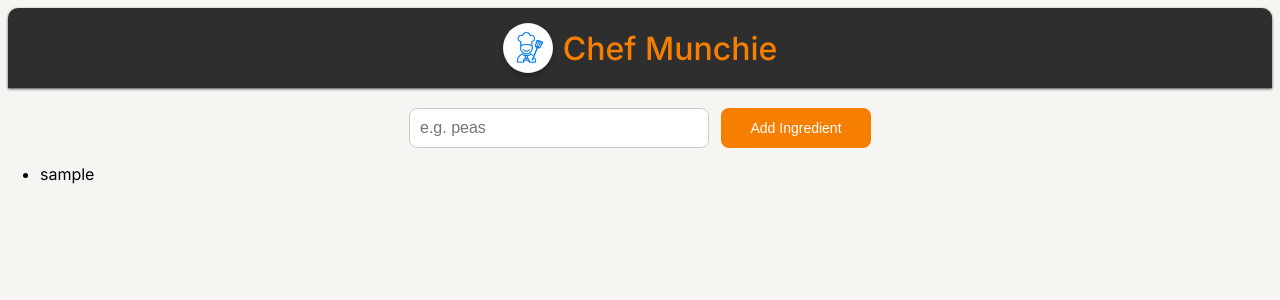
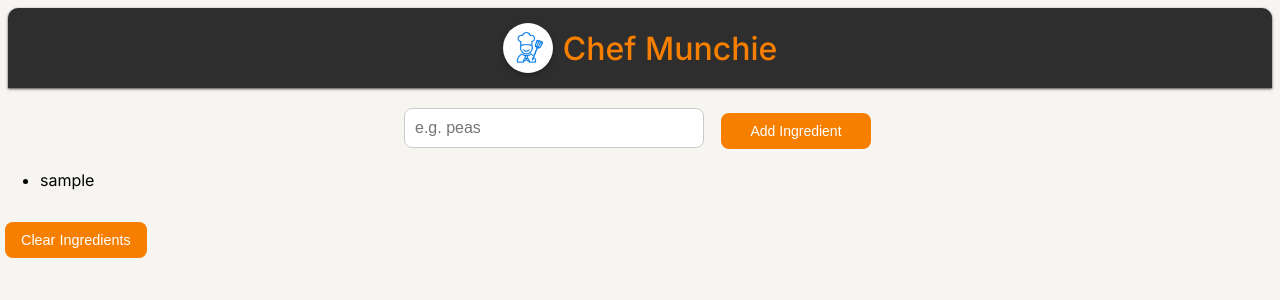
Before and after one commit to GilbertJsin/chef-project, a React (Vite) app: page / in a window 1280 px wide. Both pictures are taken after typing "Sample" into the empty fields and a click on the button "Add Ingredient". Shown: the top 300 px of the page. Built offline with nearby package versions, Linux system fonts and the light colour scheme.

Commit message:
Added clear button

```diff
--- a/src/components/Main.jsx
+++ b/src/components/Main.jsx
@@ -2,7 +2,7 @@ import React from "react"
 
 export default function Main(){
 
-    const [ingredients, setingredients] = React.useState([])
+    const [ingredients, setIngredients] = React.useState([])
 
     const ingredientList = ingredients.map((ingredient, index) =>(
         <li key={index}>{ingredient}</li>
@@ -16,10 +16,13 @@ export default function Main(){
     console.log(ingredients);
 
     if (newIngredient.trim() !== "") {
-        setingredients((previngredients) => [...previngredients, newIngredient]);
+        setIngredients((previngredients) => [...previngredients, newIngredient]);
       e.currentTarget.reset(); // optional: clears input
     }
+  }
 
+  function handleClearIngredients() {
+    setIngredients([]); // 💥 clears the array
   }
 
      return ( <main>
@@ -36,6 +39,11 @@ export default function Main(){
         <ul>
             {ingredientList}
         </ul>
+        {ingredients.length > 0 && (
+        <button onClick={handleClearIngredients} style={{ marginTop: "1rem" }}>
+            Clear Ingredients
+        </button>
+        )}
     </main>
     )
 }
--- a/src/index.css
+++ b/src/index.css
@@ -89,3 +89,18 @@ header > img {
 .logo-icon:hover {
   fill: #ffae42;
 }
+
+button {
+  border-radius: 8px;
+  border: none;
+  background-color: #f77f00;
+  color: white;
+  padding: 10px 16px;
+  font-size: 0.9rem;
+  margin: 5px;
+}
+
+button:hover {
+  background-color: #c65f00;
+  cursor: pointer;
+}
```
